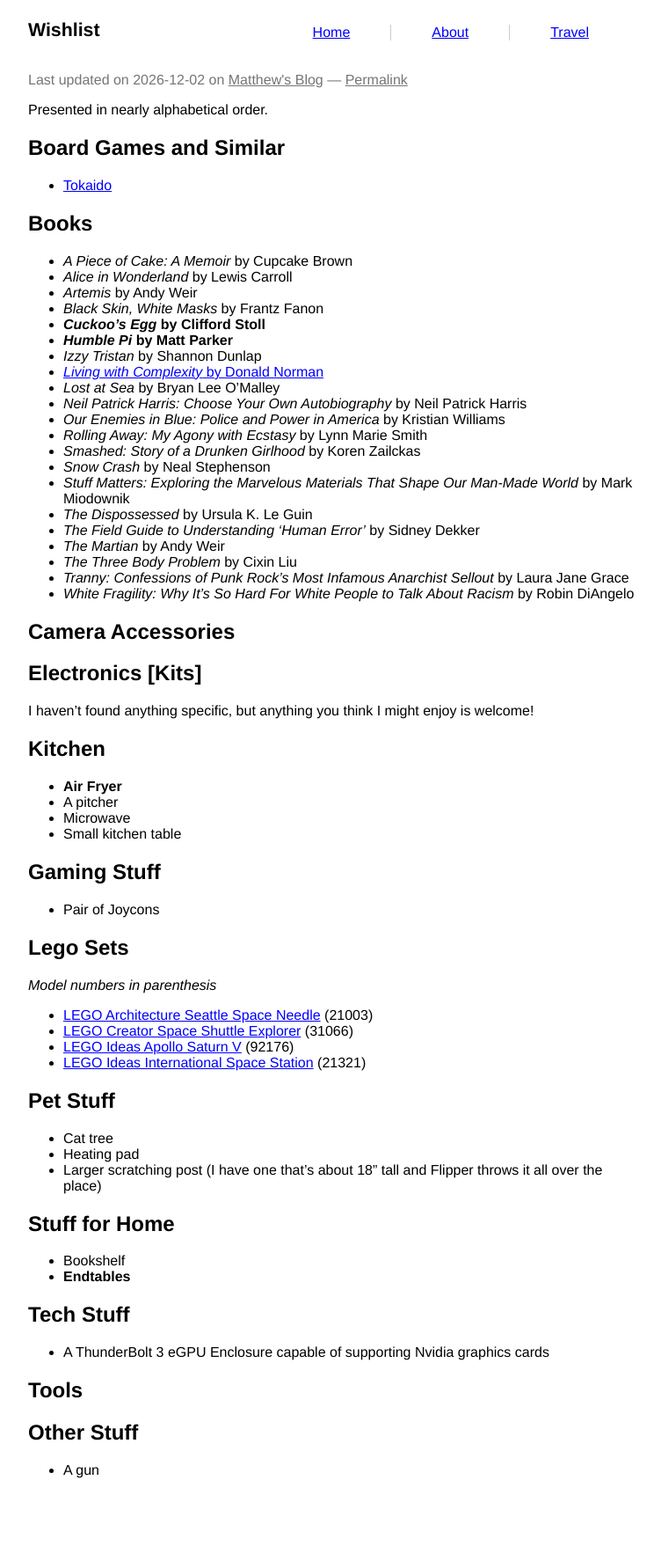
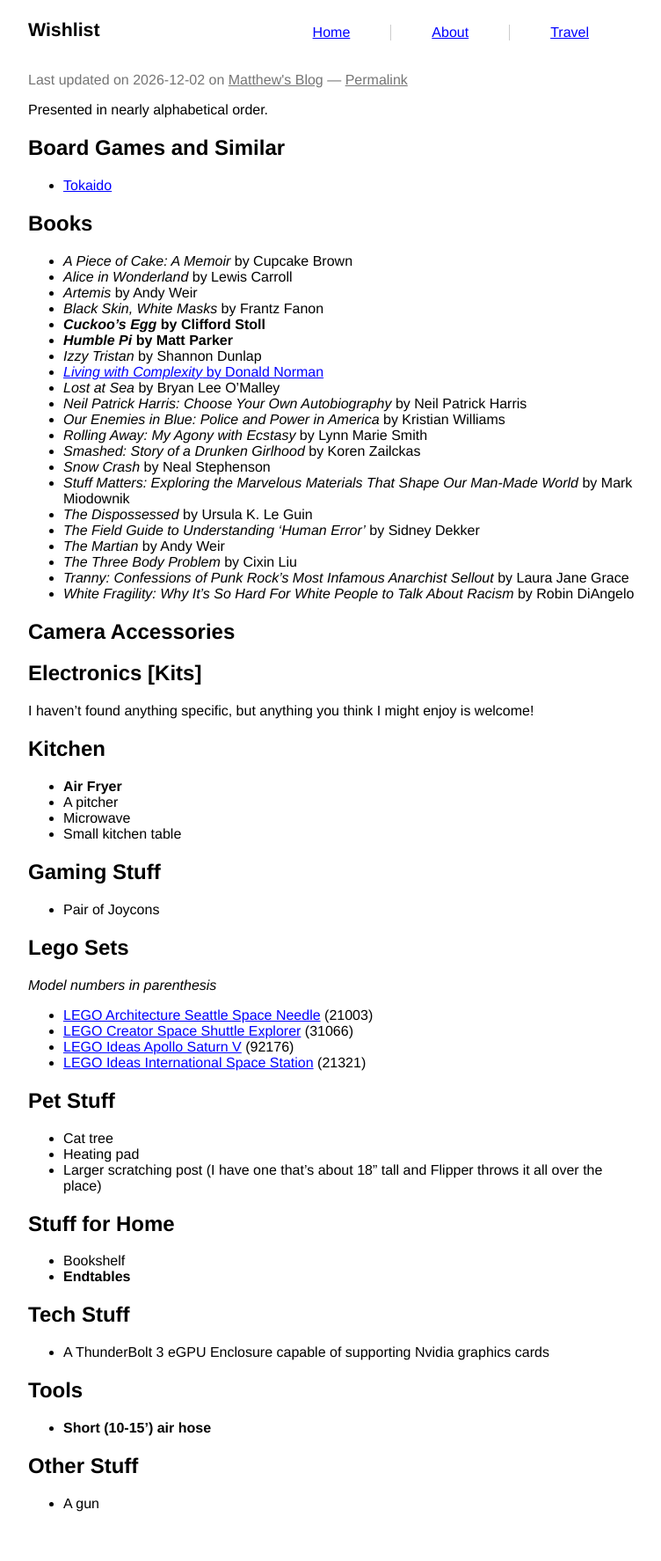
Before and after one commit to prplecake/jrgnsn.net, a Jekyll site: the page built from wishlist.md, in a window 1280 px wide. Shown: the whole page at 88% size, without its empty margins (258-1010 px from the left). Built offline with Jekyll 4.4.1, drawn with Linux system fonts in a browser that asks for light colours; a script that is not in the unit is left out; before the commit the page ends 1736 px from its top, so only the background shows below that.

Commit message:
Add air hose to wishlist

```diff
--- a/wishlist.md
+++ b/wishlist.md
@@ -77,6 +77,7 @@
 cards
 
 ## Tools
+* **Short (10-15') air hose**
 
 ## Other Stuff
 * A gun
```
